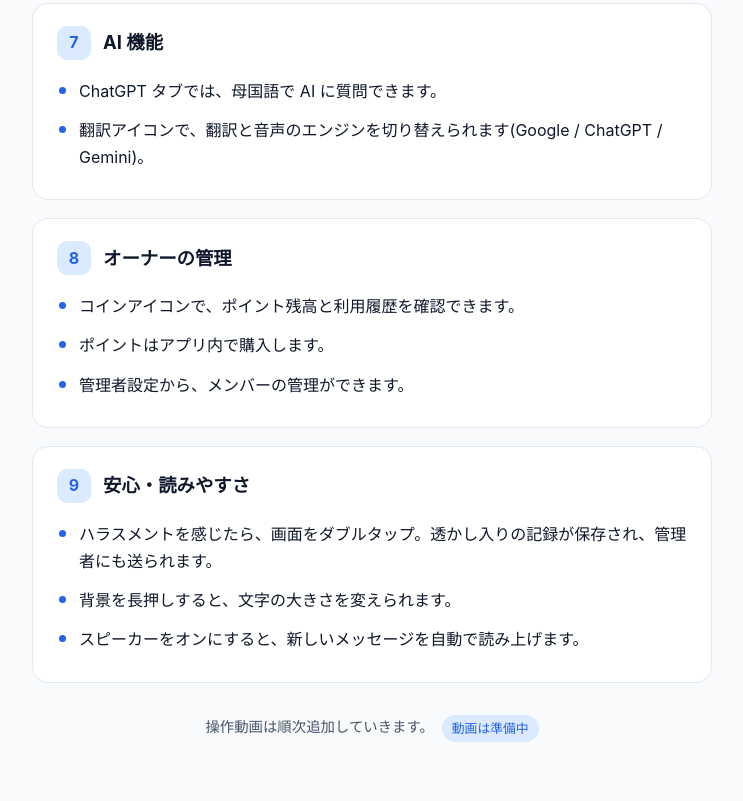
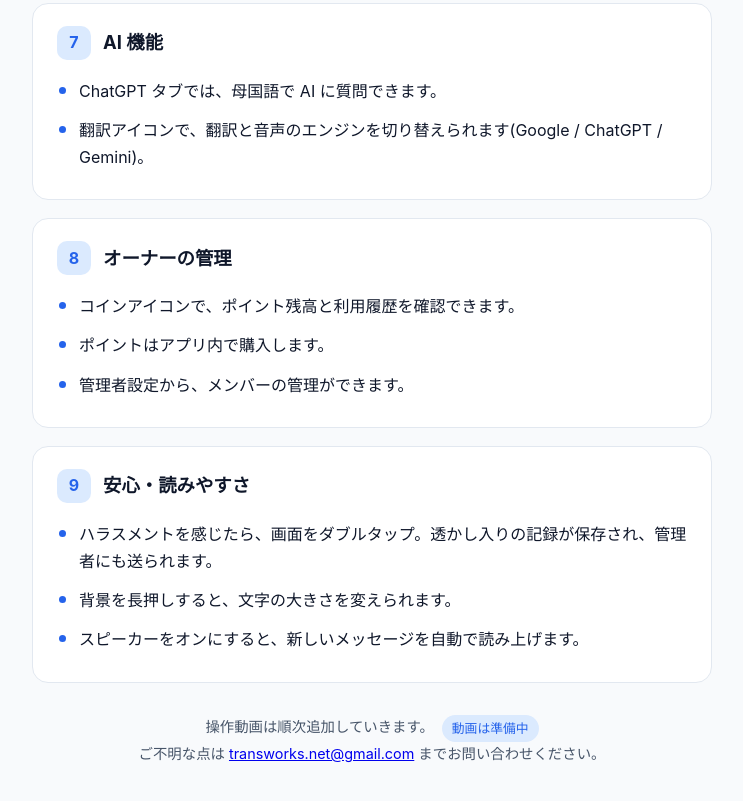
Before and after one commit to taaboo/transworks-web, a plain HTML site: page howto.html in a window 1280 px wide. Shown: the part 2487-3288 px from the top of the page, without its empty margins (268-1011 px from the left). Drawn offline with Linux system fonts and the light colour scheme.

Commit message:
Update footer with contact information
Added contact information for inquiries in the footer.

```diff
--- a/howto.html
+++ b/howto.html
@@ -205,8 +205,10 @@
   </section>
 
   <footer class="note">
-    <span class="ja">操作動画は順次追加していきます。<span class="soon">動画は準備中</span></span>
-    <span class="en">Step-by-step videos will be added soon.<span class="soon">Videos coming soon</span></span>
+    <span class="ja">操作動画は順次追加していきます。<span class="soon">動画は準備中</span><br>
+      ご不明な点は <a href="mailto:transworks.net@gmail.com">transworks.net@gmail.com</a> までお問い合わせください。</span>
+    <span class="en">Step-by-step videos will be added soon.<span class="soon">Videos coming soon</span><br>
+      For any questions, please contact <a href="mailto:transworks.net@gmail.com">transworks.net@gmail.com</a>.</span>
   </footer>
 
 </div>
```
